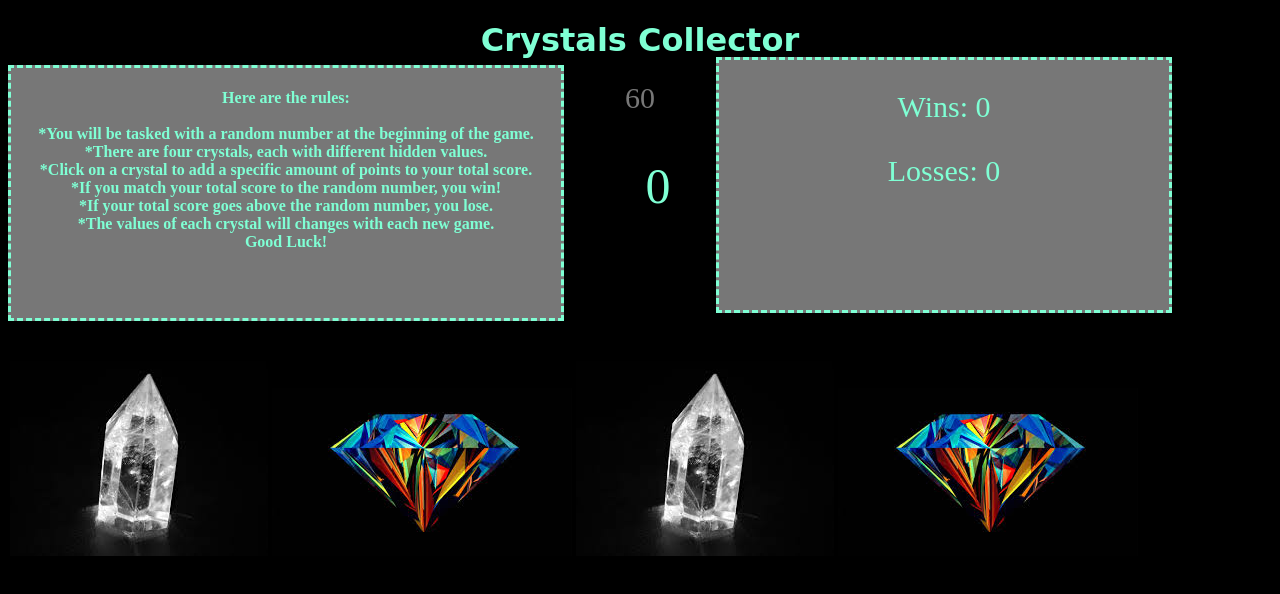
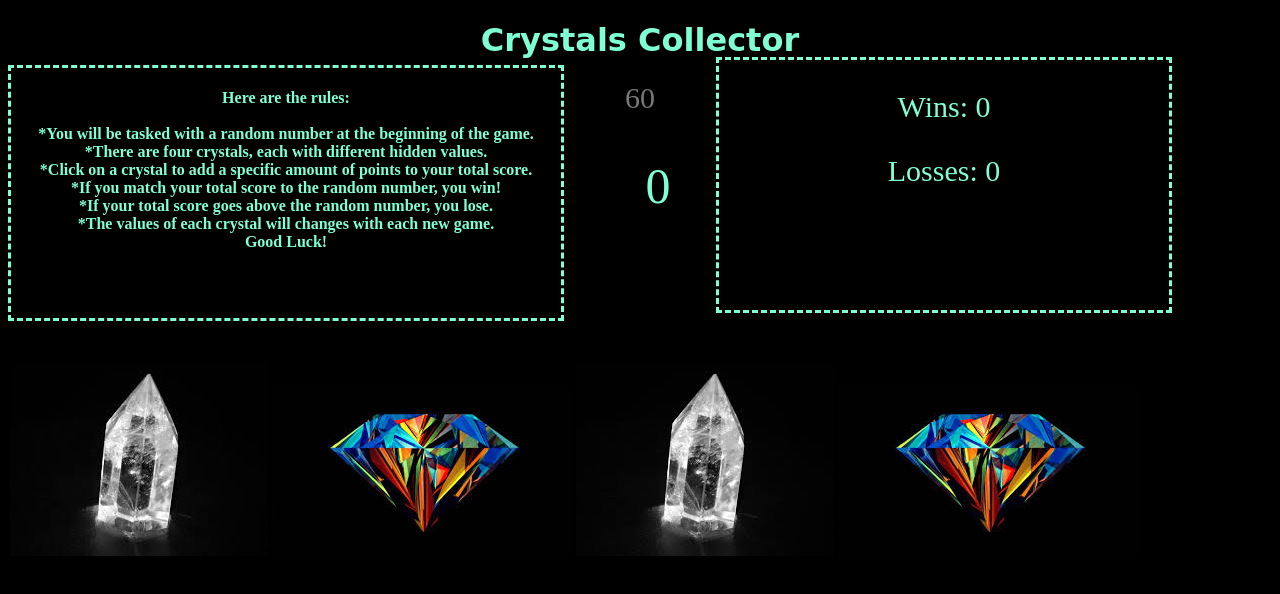
Before and after one commit to katherinerinas/week-4-game, a plain HTML site: page index.html in a window 1280 px wide. Drawn offline with nearby package versions, Linux system fonts and the light colour scheme.

Commit message:
added different background to the winkeeper and rule boxes

```diff
--- a/assets/css/style.css
+++ b/assets/css/style.css
@@ -1,5 +1,5 @@
 #Rulebox {
-	background-color:#777;
+	background-color:black;
 	color:aquamarine;
 	font-family: Papyrus;
 	border-style: dashed;
@@ -36,7 +36,7 @@ body {
 
 #winKeeper{
 	float:right;
-	background-color:#777;
+	background-color:black;
 	color:aquamarine;
 	font-family: Papyrus;
 	border-style: dashed;
```
